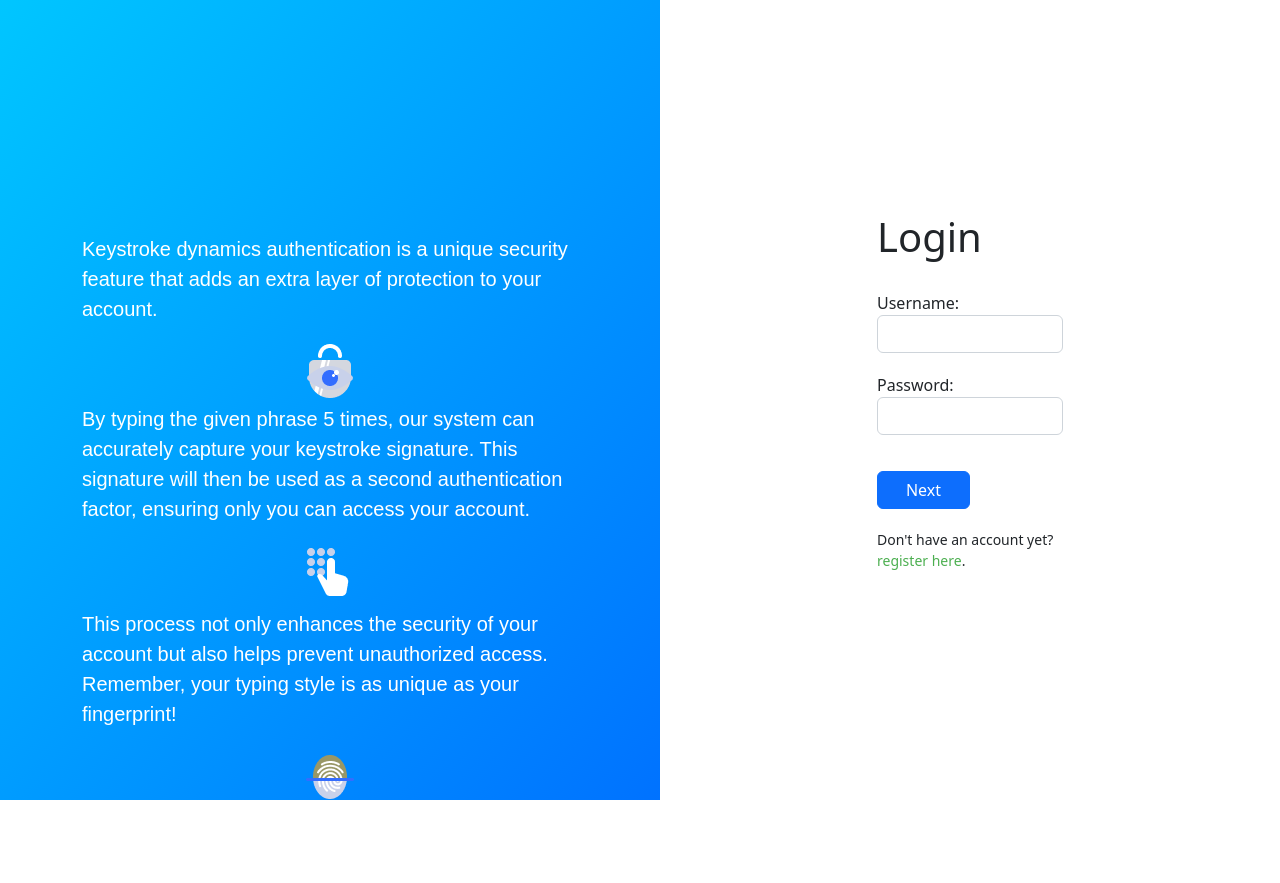
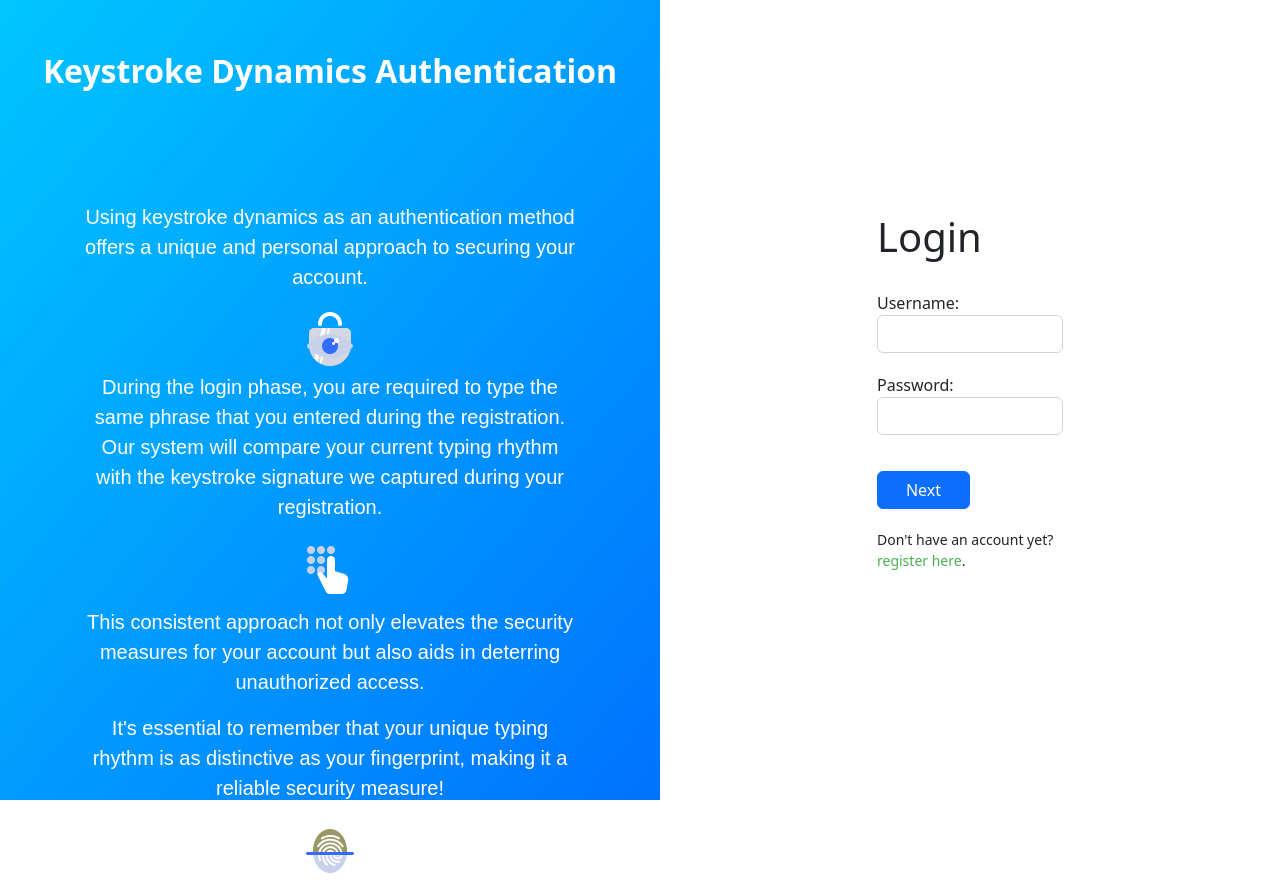
Before and after one commit to jokubasjurk/bakalauras-front, a React (Create React App) app: page /login in a window 1280 px wide. Before the commit the page ends 809 px from the top, so only its background shows below. Built offline with nearby package versions, Linux system fonts and the light colour scheme.

Commit message:
improved styling for login page

```diff
--- a/src/pages/login/Login.css
+++ b/src/pages/login/Login.css
@@ -15,6 +15,18 @@
     color: #fff;
 }
 
+.title {
+    width: 100%;
+    text-align: center;
+    margin-bottom: 20px;
+}
+
+.title h1 {
+    font-size: 32px;
+    font-weight: bold;
+    color: #fff;
+}
+
 .content {
     font-family: Arial, sans-serif;
     font-size: 20px;
@@ -22,12 +34,16 @@
     flex-direction: column;
     justify-content: space-between;
     align-items: flex-start;
-    height: 60%;
+    height: 80%;
     padding: 10%;
 }
 
 .block {
     width: 100%;
+}
+
+.block p {
+    text-align: center;
 }
 
 .block img {
--- a/src/pages/login/Login.tsx
+++ b/src/pages/login/Login.tsx
@@ -88,24 +88,29 @@ const LoginPage: React.FC = () => {
     return (
         <div className="LoginPage">
             <div className="left-side">
+                <div className="title">
+                    <h1>Keystroke Dynamics Authentication</h1>
+                </div>
                 <div className="content">
                     <div className="block">
-                        <p>Keystroke dynamics authentication is a unique security feature that adds an extra layer of protection to your account.</p>
-                        <img src={lockEye} alt="description-of-image"/>
+                        <p>Using keystroke dynamics as an authentication method offers a unique and personal approach to securing your account.</p>
+                        <img src={lockEye} alt="lockEye"/>
                     </div>
                     <div className="block">
                         <p>
-                            By typing the given phrase 5 times, our system can accurately capture your keystroke signature.
-                            This signature will then be used as a second authentication factor, ensuring only you can access your account.
+                            During the login phase, you are required to type the same phrase that you entered during the registration.
+                            Our system will compare your current typing rhythm with the keystroke signature we captured during your registration.
                         </p>
-                        <img src={typePassword} alt="description-of-image"/>
+                        <img src={typePassword} alt="typePassword"/>
                     </div>
                     <div className="block">
                         <p>
-                            This process not only enhances the security of your account but also helps prevent unauthorized access.
-                            Remember, your typing style is as unique as your fingerprint!
+                            This consistent approach not only elevates the security measures for your account but also aids in deterring unauthorized access.
                         </p>
-                        <img src={fingerprint} alt="description-of-image"/>
+                        <p>
+                            It's essential to remember that your unique typing rhythm is as distinctive as your fingerprint, making it a reliable security measure!
+                        </p>
+                        <img src={fingerprint} alt="fingerprint"/>
                     </div>
                 </div>
             </div>
--- a/src/pages/registration/Registration.css
+++ b/src/pages/registration/Registration.css
@@ -60,6 +60,18 @@ h1 {
   color: white;
 }
 
+.title {
+  width: 100%;
+  text-align: center;
+  margin-bottom: 20px;
+}
+
+.title h1 {
+  font-size: 32px;
+  font-weight: bold;
+  color: #fff;
+}
+
 .content {
   font-family: Arial, sans-serif;
   font-size: 20px;
@@ -67,12 +79,16 @@ h1 {
   flex-direction: column;
   justify-content: space-between;
   align-items: flex-start;
-  height: 60%;
+  height: 80%;
   padding: 10%;
 }
 
 .block {
   width: 100%;
+}
+
+.block p {
+  text-align: center;
 }
 
 .block img {
--- a/src/pages/registration/Registration.tsx
+++ b/src/pages/registration/Registration.tsx
@@ -9,9 +9,8 @@ import {DwellTime} from "../../model/DwellTime";
 import {FlightTime} from "../../model/FlightTime";
 import {Link, useNavigate} from 'react-router-dom';
 import axios from "axios";
-import lockEye from "../../assets/lock-eye.png"
-import fingerprint from "../../assets/fingerprint.png"
-import typePassword from "../../assets/type-password.png"
+import documentProtection from "../../assets/document-protection.png"
+import shieldEye from "../../assets/shield-eye.png"
 
 interface RegistrationProps {
     // Add any required props for your use case
@@ -87,17 +86,20 @@ const Registration: React.FC<RegistrationProps> = () => {
     return (
         <div className="registration-container">
             <div className="left-side">
+                <div className="title">
+                    <h1>Keystroke Dynamics Authentication</h1>
+                </div>
                 <div className="content">
                     <div className="block">
                         <p>Keystroke dynamics authentication is a unique security feature that adds an extra layer of protection to your account.</p>
-                        <img src={lockEye} alt="lockEye"/>
+                        <img src={documentProtection} alt="documentProtection"/>
                     </div>
                     <div className="block">
                         <p>
                             By typing the given phrase 10 times, our system can accurately capture your keystroke signature.
                             This signature will then be used as a second authentication factor, ensuring only you can access your account.
                         </p>
-                        <img src={typePassword} alt="lockEye"/>
+                        <img src={shieldEye} alt="shieldEye"/>
                     </div>
                     <div className="block">
                         <p>
@@ -106,7 +108,6 @@ const Registration: React.FC<RegistrationProps> = () => {
                         <p>
                             Remember, your typing style is as unique as your fingerprint!
                         </p>
-                        <img src={fingerprint} alt="lockEye"/>
                     </div>
                 </div>
             </div>
```
Also changed, not shown: src/assets/document-protection.png (added), src/assets/shield-eye.png (added).
